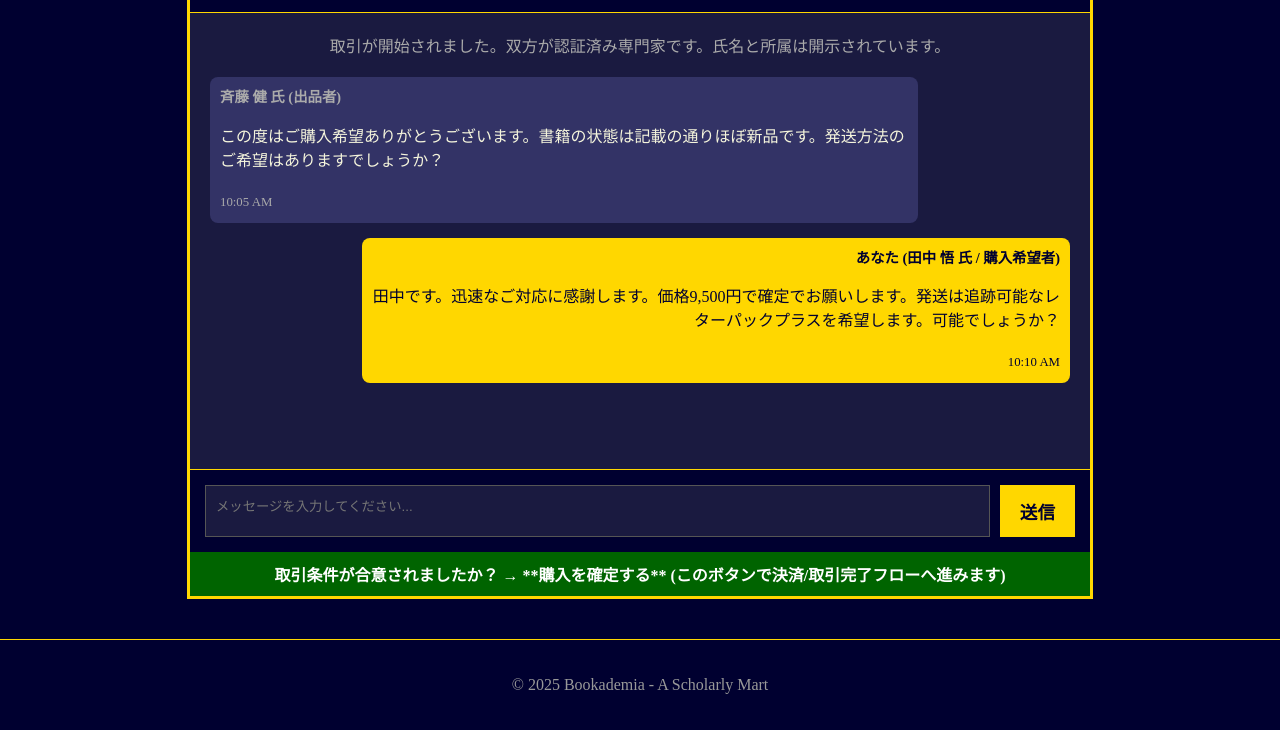
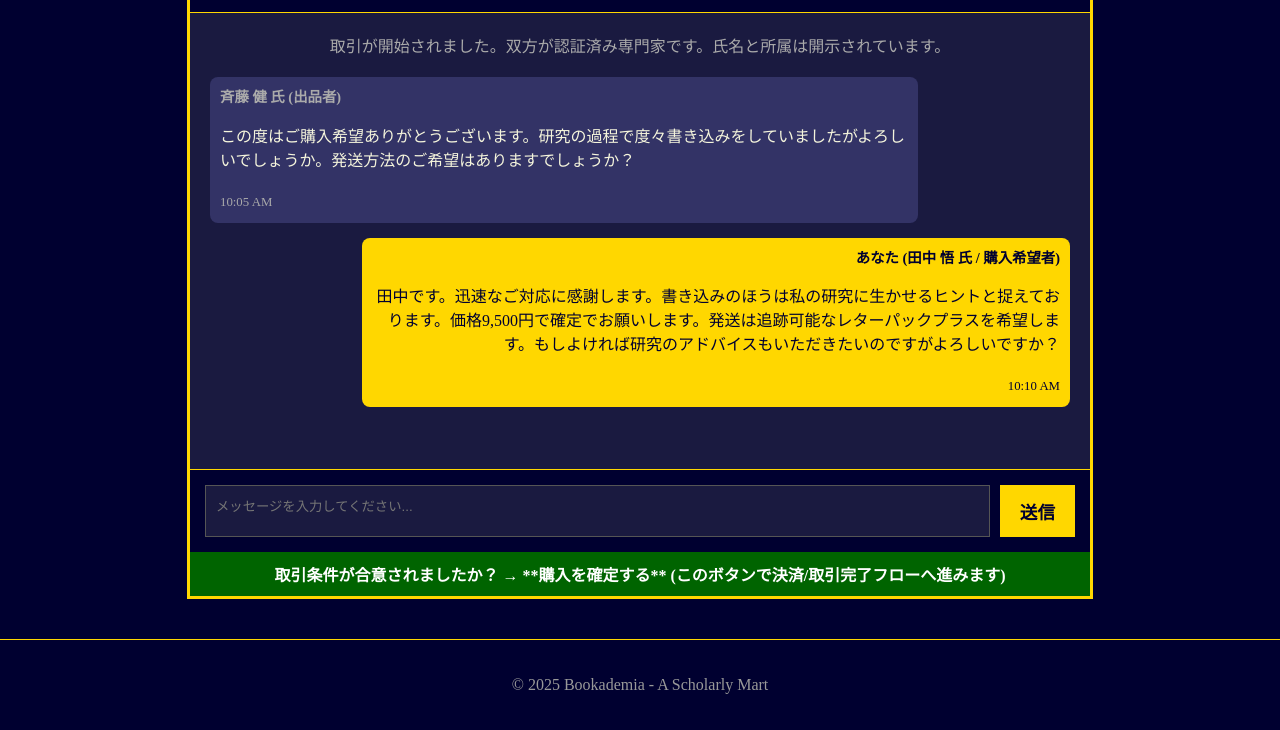
Before and after one commit to Itsuki-17/bookademia-demo, a plain HTML site: page chat.html in a window 1280 px wide. Shown: the part 163-893 px from the top of the page. Drawn offline with Linux system fonts and the light colour scheme.

Commit message:
Update message content in chat.html

```diff
--- a/chat.html
+++ b/chat.html
@@ -162,13 +162,13 @@
 
             <div class="message-box partner-message">
                 <div class="message-sender">斉藤 健 氏 (出品者)</div>
-                <p>この度はご購入希望ありがとうございます。書籍の状態は記載の通りほぼ新品です。発送方法のご希望はありますでしょうか？</p>
+                <p>この度はご購入希望ありがとうございます。研究の過程で度々書き込みをしていましたがよろしいでしょうか。発送方法のご希望はありますでしょうか？</p>
                 <span style="font-size: 0.8em; color: #aaa;">10:05 AM</span>
             </div>
 
             <div class="message-box self-message">
                 <div class="message-sender">あなた (田中 悟 氏 / 購入希望者)</div>
-                <p>田中です。迅速なご対応に感謝します。価格9,500円で確定でお願いします。発送は追跡可能なレターパックプラスを希望します。可能でしょうか？</p>
+                <p>田中です。迅速なご対応に感謝します。書き込みのほうは私の研究に生かせるヒントと捉えております。価格9,500円で確定でお願いします。発送は追跡可能なレターパックプラスを希望します。もしよければ研究のアドバイスもいただきたいのですがよろしいですか？</p>
                 <span style="font-size: 0.8em; color: #000030;">10:10 AM</span>
             </div>
 
```
